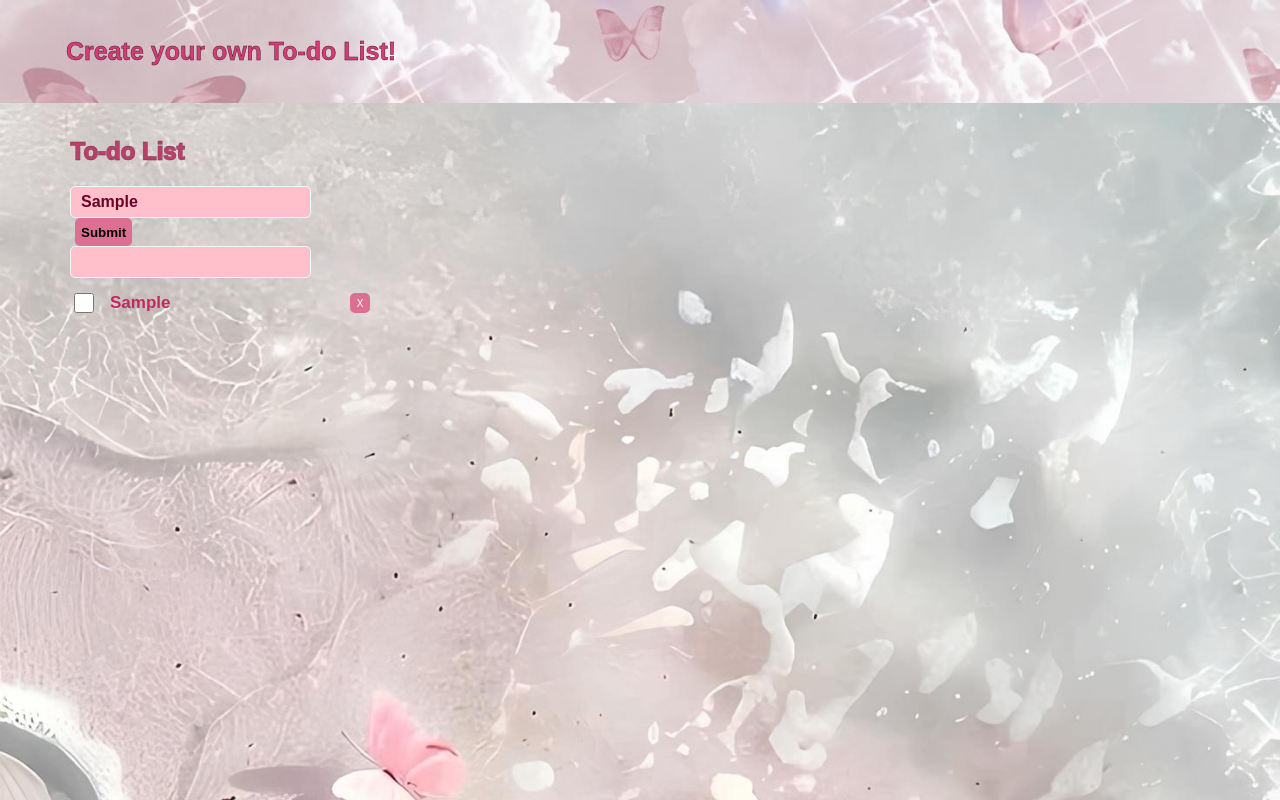
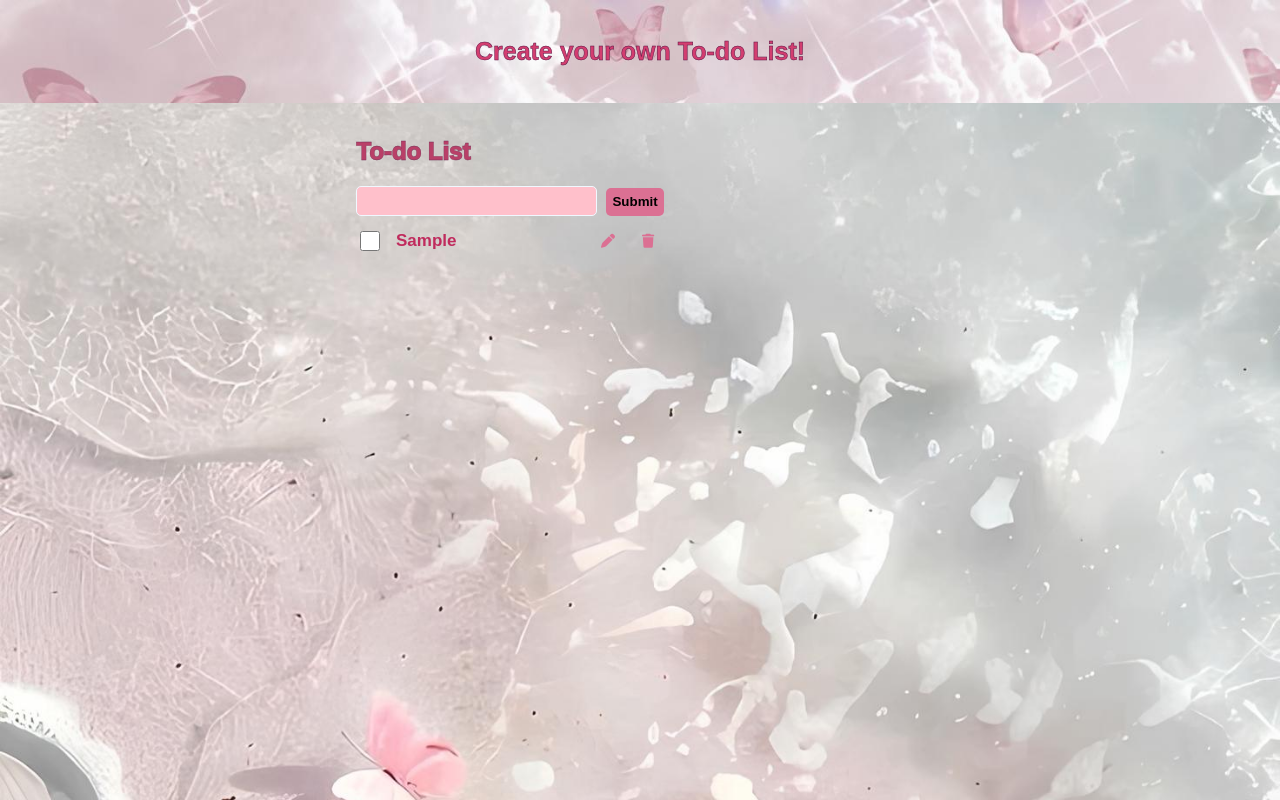
Before and after one commit to syfaarizal/js-todo-app, a plain HTML site: page index.html in a window 1280 px wide. Both pictures are taken after typing "Sample" into the empty fields and a click on the button "Submit". Drawn offline with Linux system fonts and the light colour scheme.

Commit message:
Tambahan Fitur

```diff
--- a/index.html
+++ b/index.html
@@ -5,6 +5,7 @@
         <meta name="viewport" content="width=device-width, initial-scale=1.0">
         <title>To-do List</title>
         <link rel="stylesheet" href="style.css">
+        <link rel="stylesheet" href="https://cdnjs.cloudflare.com/ajax/libs/font-awesome/6.5.0/css/all.min.css">
     </head>
     <body>
         <nav>
@@ -13,16 +14,12 @@
             </header>
         </nav>
         <section class="td-list">
-            <h1 class="text-td">To-do List</h1>
-            <form onsubmit="onFormSubmit(event)">
-                <input type="text">
-            <button class="btn" type="submit">Submit</button>
-            </form>
-
-            <div class="note">
-                 <form action="">
+            <div class="td-list-input">
+                <h1 class="text-td">To-do List</h1>
+                <form onsubmit="onFormSubmit(event)">
                     <input type="text">
-                 </form>
+                <button class="btn" type="submit">Submit</button>
+                </form>
             </div>
         <section id="list"></section>
         <script src="main.js"></script>
--- a/main.js
+++ b/main.js
@@ -1,26 +1,71 @@
-const list = document.getElementById("list")
+const list = document.getElementById("list");
+const STORAGE_KEY = "todoList";
+
+document.addEventListener("DOMContentLoaded", () => {
+  loadData();
+});
 
 function onFormSubmit(e) {
-    e.preventDefault()
-    const inputValue = e.target.children[0].value
+  e.preventDefault();
+  const input = e.target.children[0];
+  const inputValue = input.value.trim();
+  if (!inputValue) return;
 
-    list.appendChild(createListItem(inputValue))
+  const newItem = createListItem(inputValue);
+  list.appendChild(newItem);
+  saveData();
+  input.value = "";
 }
 
 function deleteListItem(e) {
-    const parent = e.target.parentElement
-    list.removeChild(parent)
+  const parent = e.target.closest(".list-item");
+  parent.remove();
+  saveData();
 }
 
-function createListItem(inputValue) {
-    const item = document.createElement("div");
-    item.innerHTML = `
-        <div class="list-item-detail">
-                <input class="ck-input" type="checkbox"/>
-                <span>${inputValue}</span>
-            </div>
-            <button class="delete-button" onclick="deleteListItem(event)">X</button>
-    `
-    item.setAttribute("class", "list-item");
-    return item
+function createListItem(text) {
+  const item = document.createElement("div");
+  item.classList.add("list-item", "fade-in");
+  item.innerHTML = `
+    <div class="list-item-detail">
+      <input class="ck-input" type="checkbox" onchange="saveData()"/>
+      <span class="list-text">${text}</span>
+    </div>
+    <div class="button-group">
+      <button class="edit-button" onclick="editListItem(event)"><i class="fas fa-pen"></i></button>
+      <button class="delete-button" onclick="deleteListItem(event)"><i class="fas fa-trash"></i></button>
+    </div>
+  `;
+  return item;
 }
+
+function editListItem(e) {
+  const span = e.target.closest(".list-item").querySelector(".list-text");
+  const newText = prompt("Edit task:", span.textContent);
+  if (newText !== null && newText.trim() !== "") {
+    span.textContent = newText.trim();
+    saveData();
+  }
+}
+
+function saveData() {
+  const items = list.querySelectorAll(".list-item");
+  const data = [];
+  items.forEach(item => {
+    const text = item.querySelector(".list-text").textContent;
+    const done = item.querySelector("input[type='checkbox']").checked;
+    data.push({ text, done });
+  });
+  localStorage.setItem(STORAGE_KEY, JSON.stringify(data));
+}
+
+function loadData() {
+  const saved = localStorage.getItem(STORAGE_KEY);
+  if (!saved) return;
+  const data = JSON.parse(saved);
+  data.forEach(({ text, done }) => {
+    const item = createListItem(text);
+    item.querySelector("input[type='checkbox']").checked = done;
+    list.appendChild(item);
+  });
+}
--- a/style.css
+++ b/style.css
@@ -1,3 +1,7 @@
+* {
+  box-sizing: border-box;
+}
+
 body, html {
     font-family: sans-serif;
     margin: 0;
@@ -9,6 +13,7 @@ body, html {
     background-size: cover;
     width: 100%;
     height: 100%;
+    overflow: hidden;
     scroll-behavior: smooth;
 }
 
@@ -36,7 +41,7 @@ header h1 {
 
 input {
     width: auto;
-    height: 20px;
+    height: 30px;
     font-size: 16px;
     color: rgb(107, 0, 41);
     background-color: pink;
@@ -93,6 +98,15 @@ input:focus {
     color: rgb(192, 43, 93);
 }
 
+.list-text {
+  display: inline-block;
+  max-width: 240px;
+  white-space: pre-wrap;
+  word-wrap: break-word;
+  overflow-wrap: break-word;
+}
+
+
 .td-list {
     padding: 1rem;
 }
@@ -113,10 +127,6 @@ input:focus {
     cursor: pointer;
 }
 
-#note {
-    display: flex;
-}
-
 .box-nt {
     padding: 1rem;
 }
@@ -126,36 +136,37 @@ input:focus {
     height: 200px;
 }
 
-@media (min-width: 1024px) {
-    header h1 {
-        padding-left: 50px;
-        display: flex;
-        text-align: left;
-    }
+.fade-in {
+  animation: fadeIn 0.5s ease forwards;
+}
 
-    .list-item-detail {
-        margin: 0;
-        padding: 0;
-        display: flex;
-        justify-content: left;
-    }
+@keyframes fadeIn {
+  from {
+    opacity: 0;
+    transform: translateY(10px);
+  }
+  to {
+    opacity: 1;
+    transform: translateY(0);
+  }
+}
 
+.button-group {
+  display: flex;
+  gap: 5px;
+}
+
+.edit-button, .delete-button {
+  background-color: transparent;
+  border: none;
+  cursor: pointer;
+  font-size: 14px;
+  color: palevioletred;
+}
+
+@media (min-width: 600px) {
     .td-list {
-        padding-left: 70px;
-        margin: 0;
-
-    }
-
-    input {
-        display: flex;
-        justify-content: space-between;
+        max-width: 600px;
+        margin: 0 auto;
     }
 }
-
-
-/* @media (min-width: 600px) {
-    .td-list {
-        max-width: 600px;
-        /* margin: 0 auto; */
-    /* }
-} */
```
